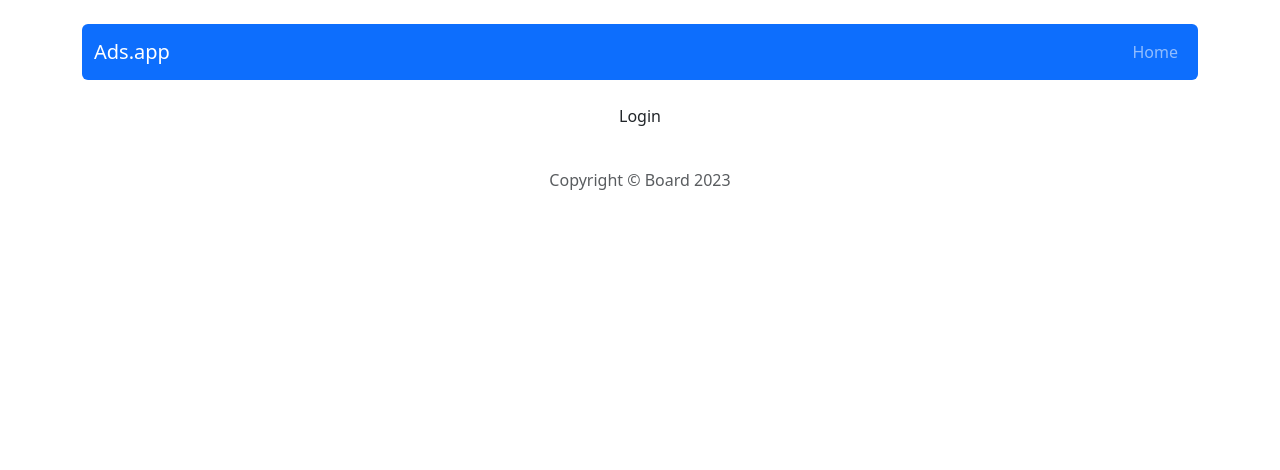
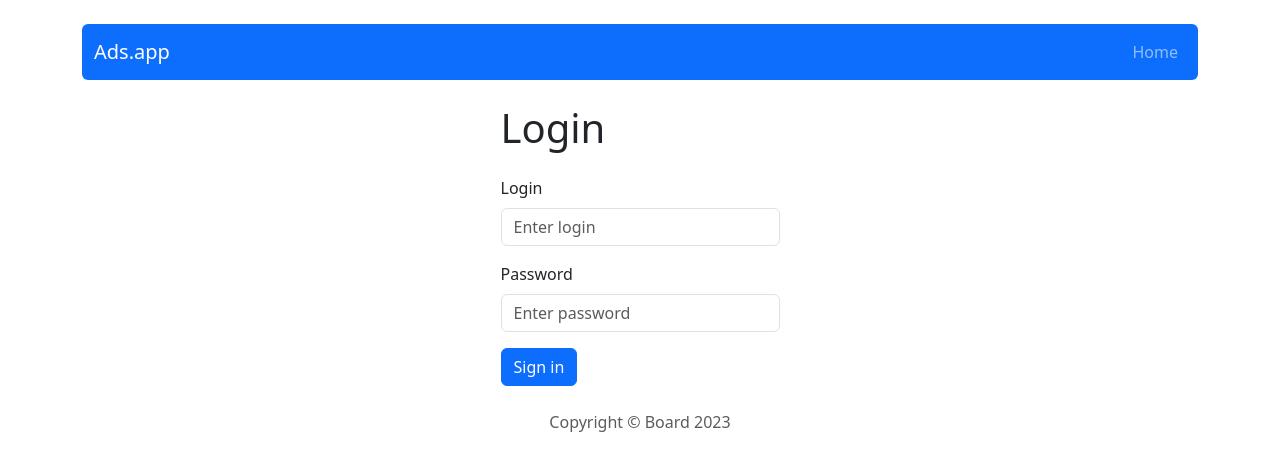
Before and after one commit to HSgod/project-board, a React (Create React App) app in the folder client/: page /login in a window 1280 px wide. Shown: the top 470 px of the page. Built offline with nearby package versions, Linux system fonts and the light colour scheme.

Commit message:
Add login for backend
Signed-off-by: HSgod <hsgodkontakt@gmail.com>

```diff
--- a/client/src/components/pages/Login/Login.js
+++ b/client/src/components/pages/Login/Login.js
@@ -1,8 +1,92 @@
+import Button from 'react-bootstrap/Button';
+import Form from 'react-bootstrap/Form';
+import { useState } from 'react';
+import { API_URL } from '../../../config';
+import Alert from 'react-bootstrap/Alert';
+import Spinner from 'react-bootstrap/Spinner';
+import { useDispatch } from 'react-redux';
+import { logIn } from '../../../redux/usersRedux';
+
 const Login = () => {
+  const [login, setLogin] = useState('');
+  const [password, setPassword] = useState('');
+  const [status, setStatus] = useState(null);
+  const dispatch = useDispatch();
+
+  const handleSubmit = e => {
+    e.preventDefault();
+
+    const options = {
+      method: 'POST',
+      headers: {
+        'Content-Type': 'application/json'
+      },
+      body: JSON.stringify({ login, password })
+    }
+
+    setStatus('loading')
+    fetch(`${API_URL}/auth/login`, options)
+      .then(res => {
+        if(res.status === 200) {
+          setStatus('success');
+          dispatch(logIn({ login }));
+        } else if(res.status === 400) {
+          setStatus('clientError');
+        } else {
+          setStatus('serverError');
+        }
+      })
+      .catch(err => {
+        setStatus('serverError');
+      })
+  }
+
     return (
-      <div>
-        <p className="text-center" >Login</p>
-      </div>
+      <Form className='col-12 col-sm-3 mx-auto' onSubmit={handleSubmit}>
+
+        <h1 className='my-4'>Login</h1>
+
+        {status === "success" && (
+        <Alert variant="success">
+          <Alert.Heading>Success!</Alert.Heading>
+          <p>You have been successfully logged in!</p>
+        </Alert>
+        )}
+
+        {status === "serverError" && (
+          <Alert variant="danger">
+            <Alert.Heading>Something went wrong...</Alert.Heading>
+            <p>Unexpected error... Try again!</p>
+          </Alert>
+        )}
+
+        {status === "clientError" && (
+          <Alert variant="danger">
+            <Alert.Heading>Incorrect data</Alert.Heading>
+            <p>Login or password are incorrect...</p>
+          </Alert>
+        )}
+
+        {status === "loading" && (
+          <Spinner animation='border' role='status' className='block mx-auto'>
+            <span className="visually-hidden">Loading...</span>
+          </Spinner>
+        )}
+
+        <Form.Group className='mb-3' controlId='formLogin'>
+          <Form.Label>Login</Form.Label>
+          <Form.Control type='text' value={login} onChange={e => setLogin(e.target.value)} placeholder='Enter login' />
+        </Form.Group>
+
+        <Form.Group className='mb-3' controlId='formPassword'>
+          <Form.Label>Password</Form.Label>
+          <Form.Control type='password' value={password} onChange={e => setPassword(e.target.value)} placeholder='Enter password' />
+        </Form.Group>
+
+        <Button variant='primary' type='submit'>
+          Sign in
+        </Button>
+      </Form>
     );
 };
 
--- a/client/src/components/pages/Register/Register.js
+++ b/client/src/components/pages/Register/Register.js
@@ -105,7 +105,7 @@
       </Form.Group>
 
       <Button variant='primary' type='submit'>
-        Submit
+        Register
       </Button>
      </Form>
     );
--- a/client/src/redux/initialState.js
+++ b/client/src/redux/initialState.js
@@ -1,5 +1,6 @@
 const initialState = {
     ads: [],
+    user: null,
 }
 
 export default initialState;
--- a/client/src/redux/store.js
+++ b/client/src/redux/store.js
@@ -1,9 +1,11 @@
 import { createStore, combineReducers } from 'redux';
 import initialState from './initialState';
 import adsReducer from './adsRedux';
+import usersReducer from './usersRedux';
 
 const subreducers = {
     ads: adsReducer,
+    user: usersReducer
 }
 
 const reducer = combineReducers(subreducers);
--- /dev/null
+++ b/client/src/redux/usersRedux.js
@@ -0,0 +1,18 @@
+// actions
+const createActionName = actionName => `app/ads/${actionName}`;
+
+const LOG_IN = createActionName('LOG_IN');
+
+// action creators
+export const logIn = payload => ({ type: LOG_IN, payload });
+
+const usersReducer = (statePart = [], action) => {
+  switch (action.type) {
+    case LOG_IN:
+      return action.payload;
+    default:
+      return statePart;
+  };
+};
+
+export default usersReducer;
```
